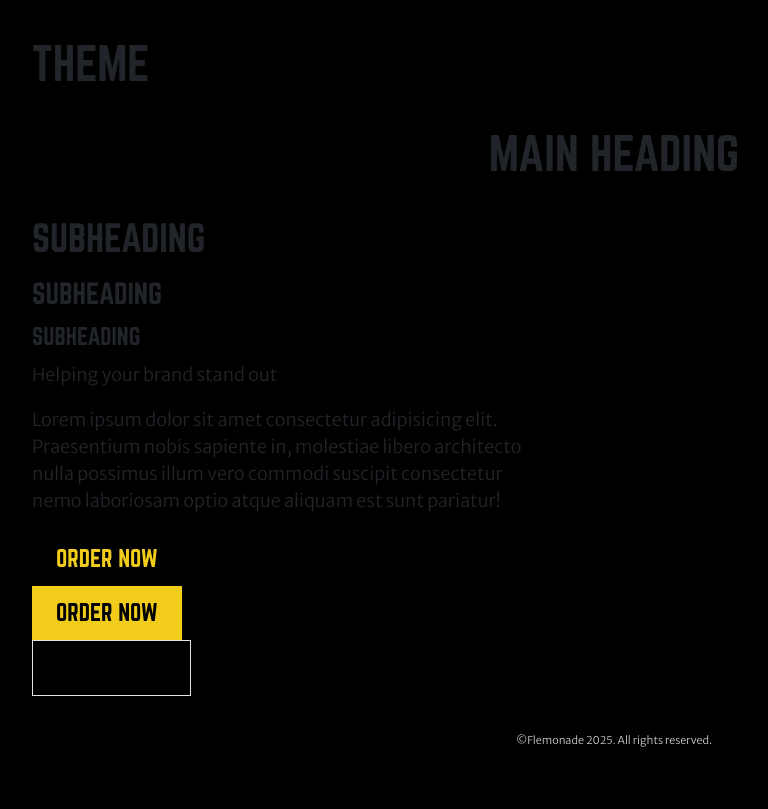
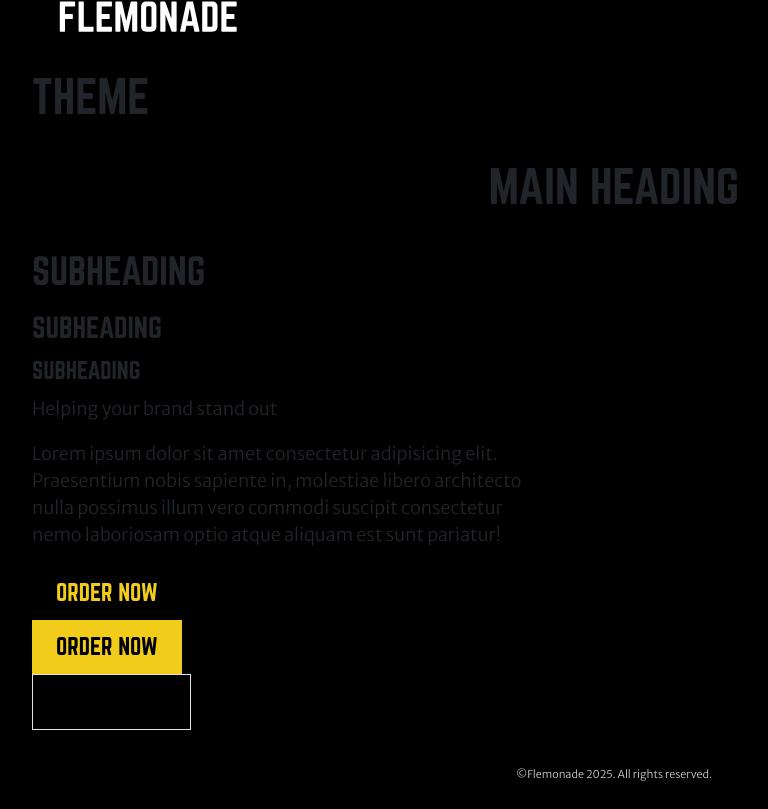
Before and after one commit to HmzAli/flemonade, a React (Vite) app: page /theme in a window 1280 px wide. Shown: the whole page, without its empty margins (26-794 px from the left). Built offline with nearby package versions, Linux system fonts and the light colour scheme.

Commit message:
logo component

```diff
--- a/src/components/Header/index.tsx
+++ b/src/components/Header/index.tsx
@@ -1,14 +1,14 @@
 import './Header.scss'
+import Logo from "../Logo"
 
-export default function Header() {
+const Header = () => {
     return (
         <header id="header">
             <div className="container">
-                <div className="row">
-                    <div className="col-12">
-                    </div>
-                </div>
+                <Logo variant="invert" />
             </div>
         </header>
     )
 }
+
+export default Header
--- /dev/null
+++ b/src/components/Logo/Logo.scss
@@ -0,0 +1,22 @@
+@use '../../variables' as *;
+
+.logo {
+  max-width: 10rem;
+
+  img {
+    width: 100%;
+    height: auto;
+  }
+
+  &--primary {
+    img {
+      filter: brightness(0) saturate(100%) invert(85%) sepia(30%) saturate(638%) hue-rotate(358deg) brightness(103%) contrast(107%);
+    }
+  }
+
+  &--invert {
+    img {
+      filter: brightness(0) invert(1);
+    }
+  }
+}
--- /dev/null
+++ b/src/components/Logo/index.tsx
@@ -0,0 +1,16 @@
+import { FC } from 'react'
+import './Logo.scss'
+
+interface LogoProps {
+  variant?: 'primary' | 'invert'
+}
+
+const Logo: FC<LogoProps> = ({ variant = 'primary' }) => {
+  return (
+    <div className={`logo logo--${variant}`}>
+      <img src="/logo.svg" alt="Flemonade Logo" />
+    </div>
+  )
+}
+
+export default Logo
```
